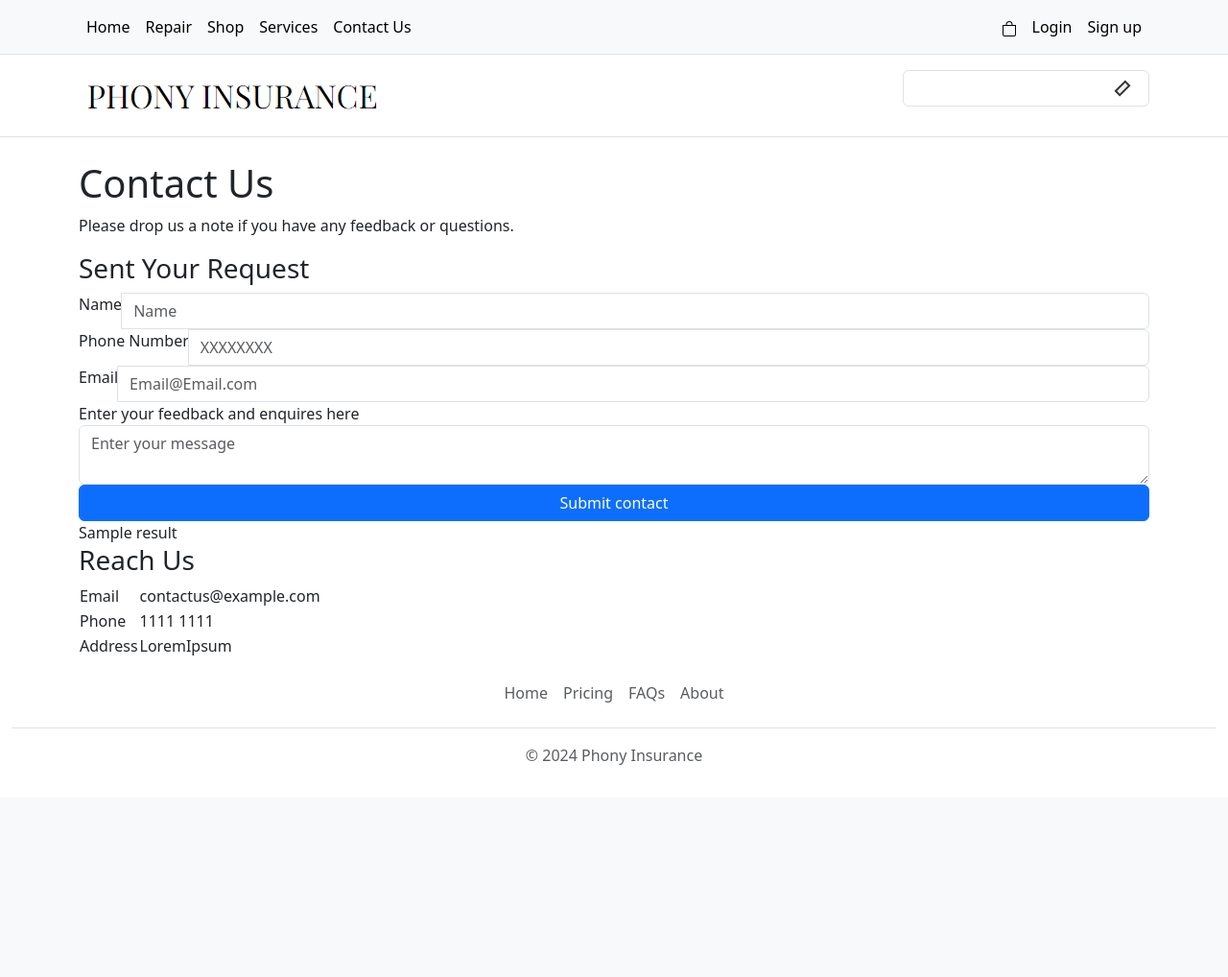
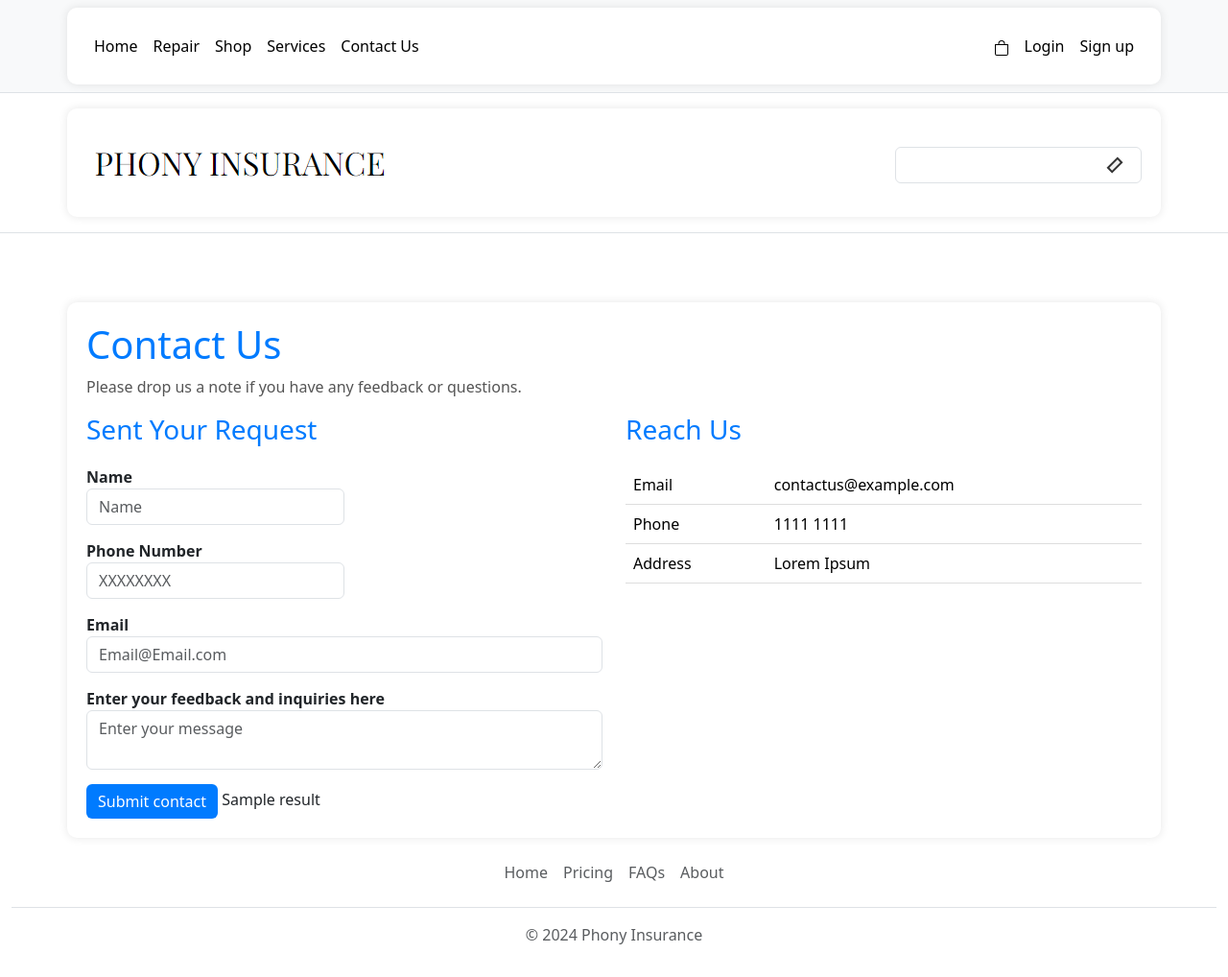
Before and after one commit to ceilingfans/app-dev, a Python web app: template website/templates/contact.html in a window 1280 px wide. Shown: the whole page at 96% size. Before the commit the page ends 797 px from the top, so only its background shows below. Run offline with Jinja, Linux system fonts and the light colour scheme; the template is opened without the code that fills it: most values are stand-ins (such as "Sample title", 1, 10 or a date in 2020); form fields are guessed from the names that the template uses.

Commit message:
feat: add styling for contact us

```diff
--- a/website/templates/contact.html
+++ b/website/templates/contact.html
@@ -2,35 +2,93 @@
 {% block title %}Contact{% endblock %}
 {% block content %}
 
-<body>
-    <div class="container">
+<style>
+
+    .container {
+        background-color: #ffffff;
+        border-radius: 10px;
+        padding: 20px;
+        box-shadow: 0 0 10px rgba(0, 0, 0, 0.1);
+    }
+
+    h1, h3 {
+        color: #007bff;
+    }
+
+    p {
+        color: #555555;
+    }
+
+    form {
+        margin-top: 20px;
+    }
+
+    label {
+        font-weight: bold;
+    }
+
+    .form-control {
+        margin-bottom: 15px;
+    }
+
+    .btn-primary {
+        background-color: #007bff;
+        border: none;
+    }
+
+    .btn-primary:hover {
+        background-color: #0056b3;
+    }
+
+    .errors {
+        color: #dc3545;
+        list-style-type: none;
+        margin: 0;
+        padding: 0;
+    }
+
+    .table {
+        width: 100%;
+        margin-top: 20px;
+    }
+
+    .table td {
+        padding: 8px;
+        border-bottom: 1px solid #ddd;
+    }
+</style>
+
+<div class="container mt-5">
     <h1>Contact Us</h1>
     <p>Please drop us a note if you have any feedback or questions.</p>
-        <div class="contact-box">
-            <div class="contact-left">
+    <div class="row">
+        <div class="col-md-6">
             <h3>Sent Your Request</h3>
             <form method="POST">
                 {{ form.csrf_token }}
-                    <div class="input-row">
-                        <div class="input-group">
-                            <label>Name</label>
+                <div class="form-row">
+                    <div class="form-group col-md-6">
+                        <label for="name">Name</label>
                         {{ form.name(class="form-control", placeholder="Name") }}
                     </div>
-                        <div class="input-group">
-                            <label>Phone Number</label>
+                    <div class="form-group col-md-6">
+                        <label for="phone_number">Phone Number</label>
                         {{ form.phone_number(class="form-control", placeholder="XXXXXXXX") }}
                     </div>
                 </div>
-                    <div class="input-row">
-                        <div class="input-group">
-                            <label>Email</label>
+                <div class="form-row">
+                    <div class="form-group col-md-12">
+                        <label for="email">Email</label>
                         {{ form.email(class="form-control", placeholder="Email@Email.com") }}
                     </div>
                 </div>
-                    <label>Enter your feedback and enquires here</label>
+                <div class="form-group">
+                    <label for="message">Enter your feedback and inquiries here</label>
                     {{ form.message(class="form-control", placeholder="Enter your message") }}
+                </div>
 
-                    {{ form.submit_contact(class="w-100 btn btn-primary")}}
+                {{ form.submit_contact(class="btn btn-primary") }}
+
                 {% if form.errors %}
                 <ul class="errors">
                   {% for field in form %}
@@ -43,9 +101,9 @@
                 {{ result }}
             </form>
         </div>
-            <div class="contact-right">
+        <div class="col-md-6">
             <h3>Reach Us</h3>
-                <table>
+            <table class="table">
                 <tr>
                     <td>Email</td>
                     <td>contactus@example.com</td>
@@ -56,10 +114,11 @@
                 </tr>
                 <tr>
                     <td>Address</td>
-                        <td>LoremIpsum</td>
+                    <td>Lorem Ipsum</td>
                 </tr>
             </table>
         </div>
     </div>
 </div>
+
 {% endblock %}
```
Also changed, not shown: website/static/css/contact-us.css (deleted, +0 -85 lines). Lines whose indentation alone changed are shown as unchanged.
